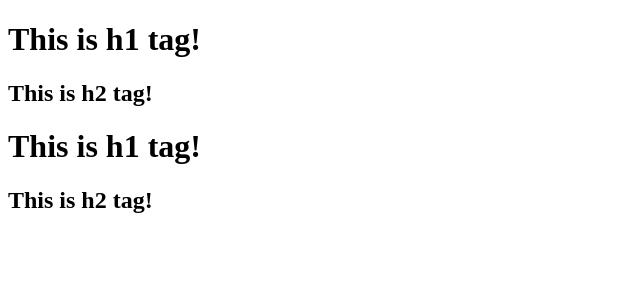
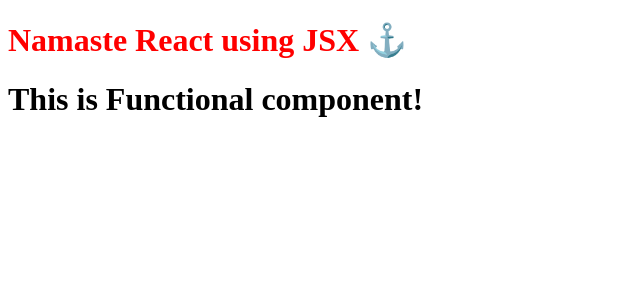
Before and after one commit to god-ackerman/namaste-react, a React (Vite) app: page / in a window 1280 px wide. Shown: the top 300 px of the page, without its empty margins (0-640 px from the left). Built offline with nearby package versions, Linux system fonts and the light colour scheme.

Commit message:
episode-03

```diff
--- a/App.js
+++ b/App.js
@@ -1,32 +1,30 @@
 import React from "react";
 import ReactDOM from "react-dom/client";
-// const heading = React.createElement(
-//   "h1",
-//   { id: "heading", xyz: "abc" },
-//   "Hello World from React!"
-// );
-// const root = ReactDOM.createRoot(document.getElementById("root"));
-// root.render(heading);
 
-// To create nested HTML structure like in React:
+// * React Element
 
-// <div id="parent">
-//   <div id="child">
-//     <h1>This is h1 tag!</h1>
-//   </div>
-// </div>
+const jsxHeading = (
+  <h1 id="head" className="head">
+    Namaste React using JSX ⚓
+  </h1>
+);
 
-const parent = React.createElement("div", { id: "parent" }, [
-  React.createElement("div", { id: "child1" }, [
-    React.createElement("h1", {}, "This is h1 tag!"),
-    React.createElement("h2", {}, "This is h2 tag!"),
-  ]),
-  React.createElement("div", { id: "child2" }, [
-    React.createElement("h1", {}, "This is h1 tag!"),
-    React.createElement("h2", {}, "This is h2 tag!"),
-  ]),
-]);
+// * React Function Components
 
-console.log(parent);
-const root = ReactDOM.createRoot(document.getElementById("root"));
-root.render(parent);
+const Title = () => (
+  <h1 id="head" className="head">
+    Namaste React using JSX ⚓
+  </h1>
+);
+
+const HeadingComponent = () => (
+  <div id="Container">
+    <Title />
+    <h1>This is Functional component!</h1>
+  </div>
+);
+
+// !Above is how we perform component composition
+
+const rootDOM = ReactDOM.createRoot(document.getElementById("root"));
+rootDOM.render(<HeadingComponent/>);
--- a/index.css
+++ b/index.css
@@ -1,3 +1,3 @@
-#heading {
+#head {
     color: red;
 }
--- a/index.html
+++ b/index.html
@@ -7,13 +7,9 @@
     <link rel="stylesheet" href="./index.css" />
   </head>
   <body>
-    <div id="root"></div>
-    <script>
-      //   const heading = document.createElement("h1");
-      //   heading.innerHTML = "Hello World from Javascript!";
-      //   const root = document.getElementById("root");
-      //   root.appendChild(heading);
-    </script>
+    <div id="root">
+      <h1>Not Rendered!!</h1>
+    </div>
     <script type="module" src="./App.js"></script>
   </body>
 </html>
```
Also changed, not shown: package.json (+7 -5 lines), 10 other files (tests, documents, lock files or other folders).
